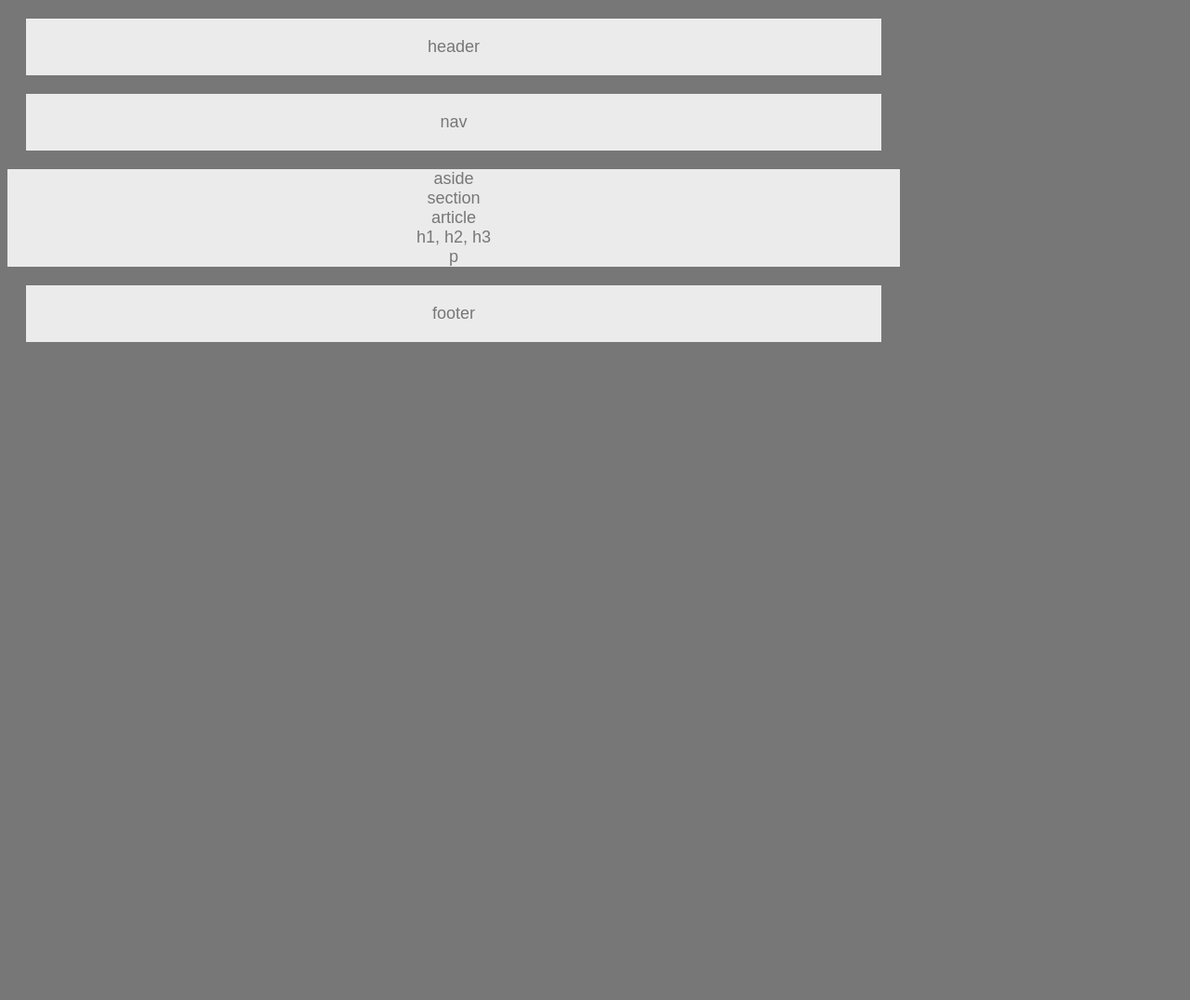
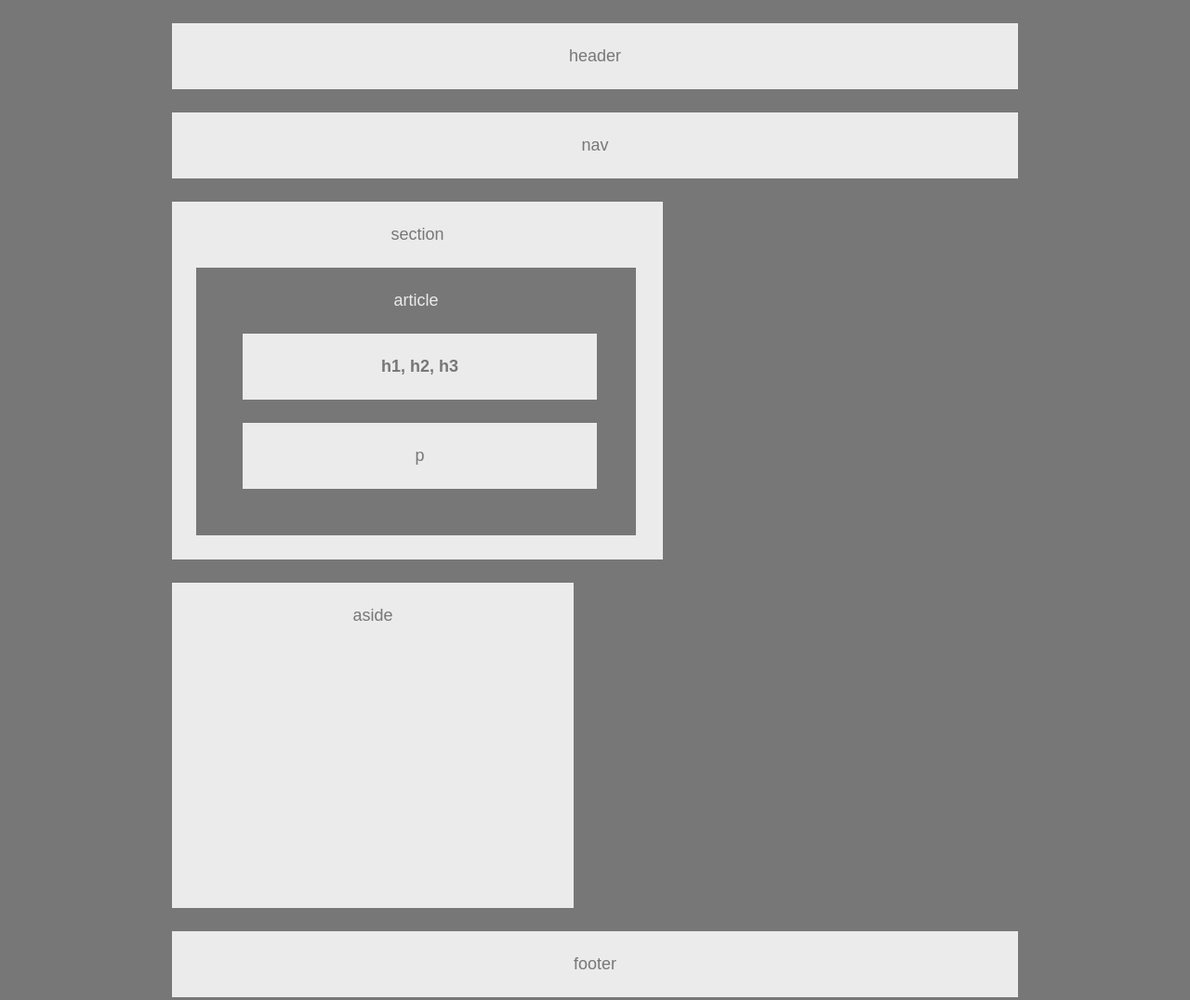
Before and after one commit to DKMS37/HW-Wireframe, a plain HTML site: page index.html in a window 1280 px wide. Shown: the whole page at 93% size. Before the commit the page ends 800 px from the top, so only its background shows below. Drawn offline with Linux system fonts and the light colour scheme.

Commit message:
made necessary changes both HTML and CSS file

```diff
--- a/index.html
+++ b/index.html
@@ -9,32 +9,38 @@
     <header>
         header
     </header>
-
+<div>
     <nav>
         nav
     </nav>
+</div>
 
+ <div>
+    <section id="left">
+        section
+        <article>
+            <center>article</center/>
+            <section id="h1">
+             <strong><center>h1, h2, h3</center></strong>
+            </section>
+            <section id="p">
+             <center>p</center/>
+            </section>
+        </article>
+    </section>
+ </div>
+
+ <div>
     <aside>
         aside
     </aside>
+ </div>
 
-    <section id="left">
-        section
-        <article>
-            article
-            <section>
-                h1, h2, h3
-            </section>
-            <section>
-                p
-            </section>
-        </article>
-    </section>
-
-
+ <div>
     <footer>
         footer
     </footer>
+</div>
 
 </body>
 </html>
--- a/style.css
+++ b/style.css
@@ -2,6 +2,9 @@
 * {
     box-sizing: border-box;
     text-align: center;
+    margin-left: auto;
+    margin-right: auto
+
 }
 
 body {
@@ -14,32 +17,73 @@ body {
 
 
 header {
-    padding: 20px;
-    margin: 20px;
-    background: #ebebeb
+    padding: 25px;
+    margin: 25px;
+    background: #ebebeb;
+
 }
 
 nav {
-    padding: 20px;
-    margin: 20px;
+    padding: 25px;
+    margin: 25px;
     background: #ebebeb
 }
+section {
+    box-align: left;
+    clear: both;
+    padding: 25px;
+    margin: 25px;
+    width: 55%;
+    background: #ebebeb;
 
+
+
+}
 aside {
-    background: #ebebeb
+
+    box-align: right;
+    padding: 25px;
+    margin: 25px;
+    width: 45%;
+    height: 350px;
+    background: #ebebeb;
+
+
 }
 
-section {
-    background: #ebebeb
+
+
+article {
+    padding: 25px;
+    margin: 25px;
+    margin-left: 1px;
+    margin-bottom: 1px;
+    width: 99%;
+    color: #ebebeb;
+    background-color:#777;
+
 }
 
-article {
-    background: #ebebeb;
-    color: #777
+#h1 {
+    background-color: #ebebeb;
+    width: 99%;
+    color: #777;
+    width: 90%;
+
 }
+#p {
+    padding: 25px;
+    margin: 25px;
+    color:#777;
+    width: 90%
+     }
+
 
 footer {
-    padding: 20px;
-    margin: 20px;
-    background: #ebebeb
+
+    padding: 25px;
+    margin: 25px;
+    background: #ebebeb;
+
+
 }
```
